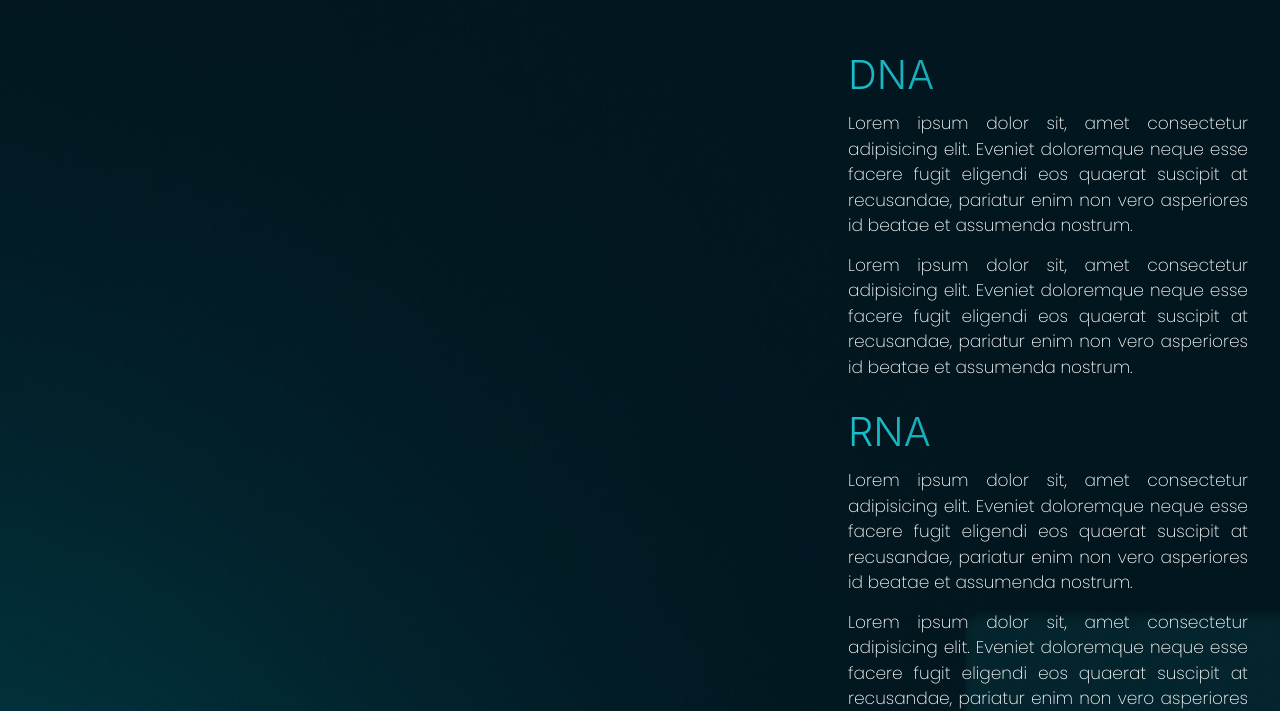
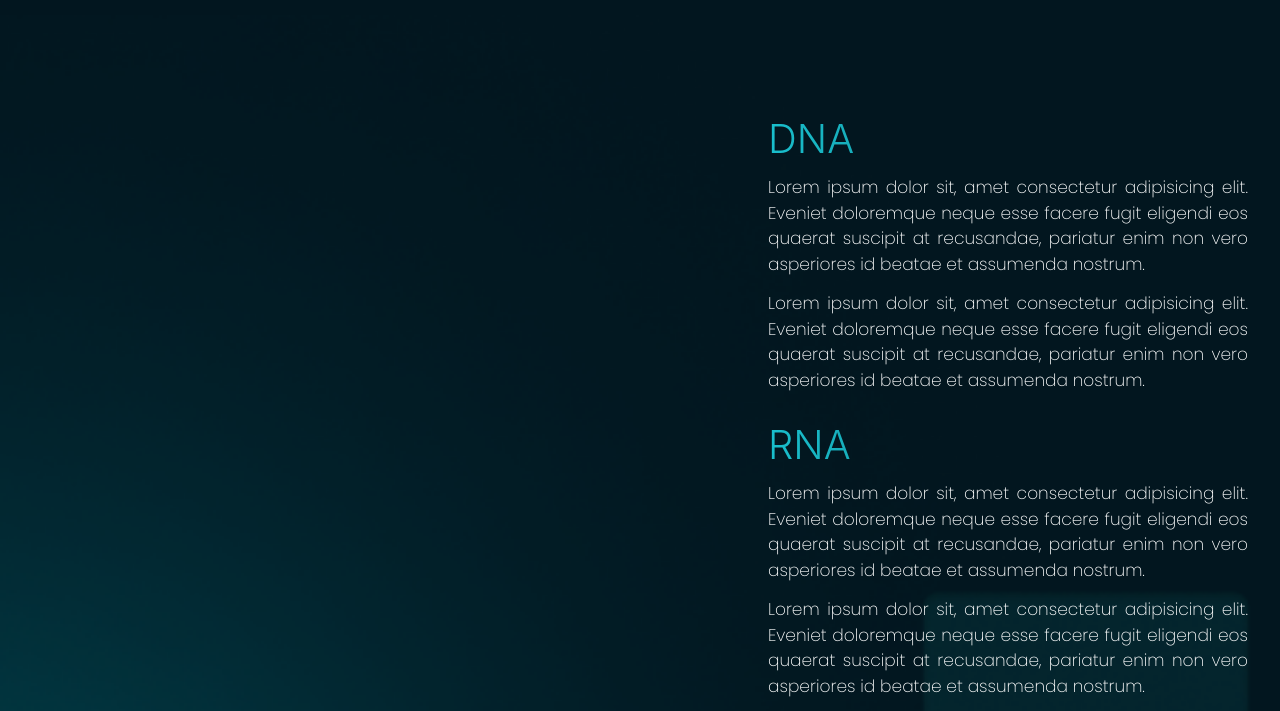
Before and after one commit to Matheus1415/Mendel, a React (Vite) app: page /fundamentos in a window 1280 px wide. Shown: the part 3049-3760 px from the top of the page. Built offline with nearby package versions, Linux system fonts and the light colour scheme.

Commit message:
Deixando a dentação do codigo mais organizada.

```diff
--- a/src/pages/Fundamentos/index.jsx
+++ b/src/pages/Fundamentos/index.jsx
@@ -2,6 +2,7 @@ import { Box, Flex, Heading, Image, Text, UnorderedList, ListItem, Button } from
 import { LayoutIntroduction } from '../../layout/LayoutIntroduction';
 import React from 'react';
 import { LayoutBaseModify } from '../../layout/LayoutBaseModify'
+import { ContentsWrapper } from '../../components/contentWrapper'
 
 
 export const Fundamentos = () => {
@@ -9,18 +10,15 @@ export const Fundamentos = () => {
     const telomenoOver = () => {
         console.log("Mouse Over Telômero"); // Log to console on hover
     };
-
     return (
-
         <>
-            <LayoutIntroduction query="FUNDAMENTOS" >
+        {/* Seção de introdução */}
+        <LayoutIntroduction query="FUNDAMENTOS" w='100%' >
         FUNDAMENTOS DA GENÉTICA
         </LayoutIntroduction>
 
         {/* Section for Cell Categories */}
-            <Box as='section' w='100%' h='60rem'>
-
-
+        <Box as='section' w='100%' h='64rem'>
             <Heading variant="PrimaryTitle" textAlign="center" mt="6.75rem" mb="4rem">
                 CATEGORIAS DA CÉLULAS
             </Heading>
@@ -36,6 +34,7 @@ export const Fundamentos = () => {
                     <Heading color="Primary" variant="SecondTitle">
                         CÉLULA DIPLOIDE
                     </Heading>
+
                     <Image src='/assets/diploid-cell.png' alt="Célula Diploide" />
                     <UnorderedList textAlign="justify" color="Primary" fontSize="17px" fontWeight="275">
                         <ListItem>Lorem Ipsum is simply dummy text of the printing and typesetting industry. Lorem Ipsum has been the industry's standard dummy text ever since the 1500s.</ListItem>
@@ -66,7 +65,7 @@ export const Fundamentos = () => {
         </Box>
 
         {/* Section for Chromosomes */}
-            <Box as='section' w='100%' h='64rem' >
+        <Box as='section' w='100%' h='64rem'>
             <Heading
                 variant="PrimaryTitle"
                 textAlign="center"
@@ -79,7 +78,8 @@ export const Fundamentos = () => {
                 textAlign='center'
                 alignItems='center'
                 justifyContent='space-around'
-                    direction={{base:'column-reverse', lg:'row'}}
+                direction={{base:'column-reverse',
+                lg:'row'}}
                 >
                 <Box
                 maxWidth={{base:'55rem', lg:'25rem'}}
@@ -149,10 +149,11 @@ export const Fundamentos = () => {
 
         <LayoutBaseModify
         isRowReverse
+        w='100%'
         >
             <Box
-                maxWidth='25rem'
-                marginLeft='auto'>
+            marginLeft='auto'
+            maxWidth='30rem'>
                 <Heading variant='PrimaryTitle'>DNA</Heading>
                 <Text variant='Paragraph'>Lorem ipsum dolor sit, amet consectetur adipisicing elit. Eveniet doloremque neque esse facere fugit eligendi eos quaerat suscipit at recusandae, pariatur enim non vero asperiores id beatae et assumenda nostrum.</Text>
                 <Text variant='Paragraph'>Lorem ipsum dolor sit, amet consectetur adipisicing elit. Eveniet doloremque neque esse facere fugit eligendi eos quaerat suscipit at recusandae, pariatur enim non vero asperiores id beatae et assumenda nostrum.</Text>
@@ -168,6 +169,7 @@ export const Fundamentos = () => {
         <Flex
         as='section'
         h='64rem'
+        w='100%'
         direction='column'
         position='relative'
         justifyContent='space-evenly'
@@ -230,8 +232,6 @@ export const Fundamentos = () => {
             </Flex>
 
         <Box as='section' w='100%' h='64rem'>
-
-
             <Heading variant="PrimaryTitle" textAlign="center" mt="6.75rem" mb="4rem">
                 FENÓTIPO E GENÓTIPO
             </Heading>
```
Lines whose indentation alone changed are shown as unchanged.
